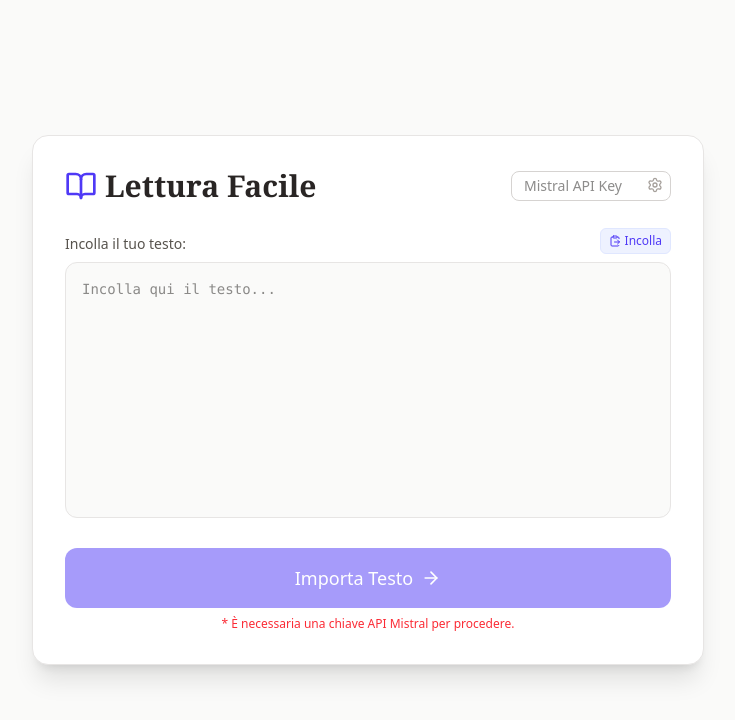
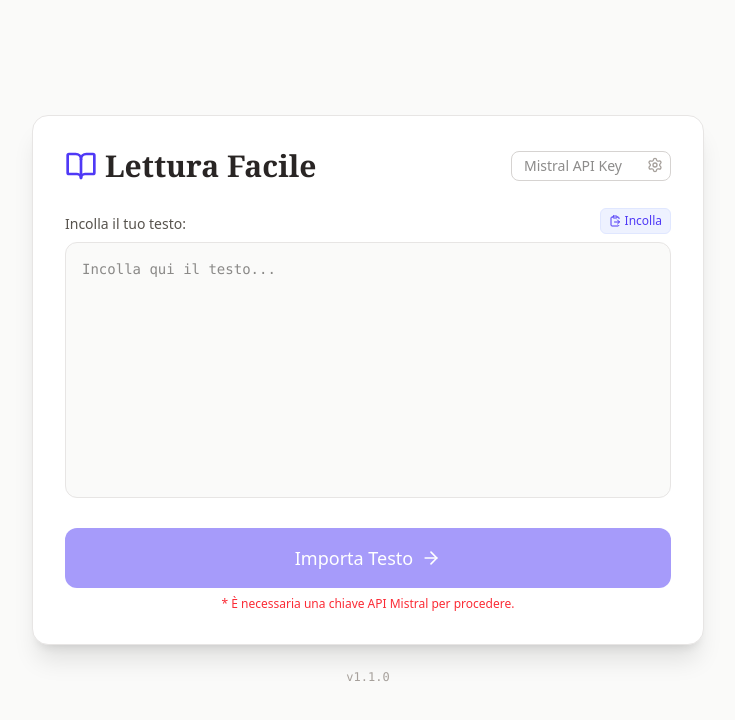
Before and after one commit to efimovnikita/Lettura-Facile, a React (Vite) app: page / in a window 1280 px wide. Shown: the top 720 px of the page, without its empty margins (272-1007 px from the left). Built offline with nearby package versions, Linux system fonts and the light colour scheme.

Commit message:
Add version number to app footer

```diff
--- a/src/App.tsx
+++ b/src/App.tsx
@@ -2,6 +2,8 @@ import React, { useState, useEffect, useRef } from 'react';
 import { Settings, BookOpen, ArrowRight, RotateCcw, Languages, Loader2, X, ClipboardPaste } from 'lucide-react';
 import { AppState, saveState, loadState, splitIntoSentences, Difficulty } from './utils';
 import { translateWord, translateSentence, simplifySentence } from './services/mistral';
+
+const APP_VERSION = 'v1.1.0';
 
 export default function App() {
   const [mistralKey, setMistralKey] = useState('');
@@ -307,6 +309,12 @@ export default function App() {
             </p>
           )}
         </div>
+
+        {/* Добавляем номер версии здесь */}
+        <div className="mt-6 text-stone-400 text-xs font-mono">
+          {APP_VERSION}
+        </div>
+
       </div>
     );
   }
```
